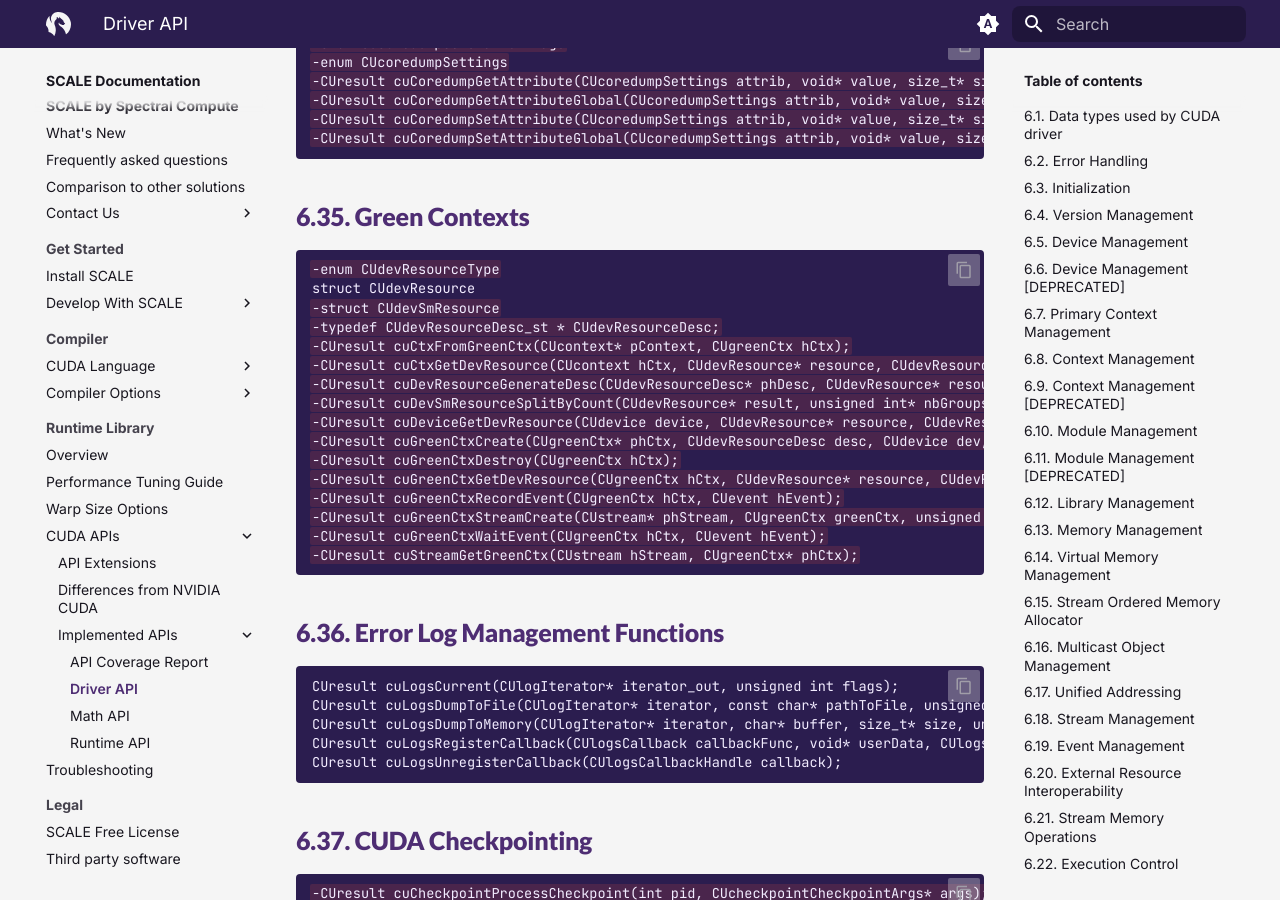
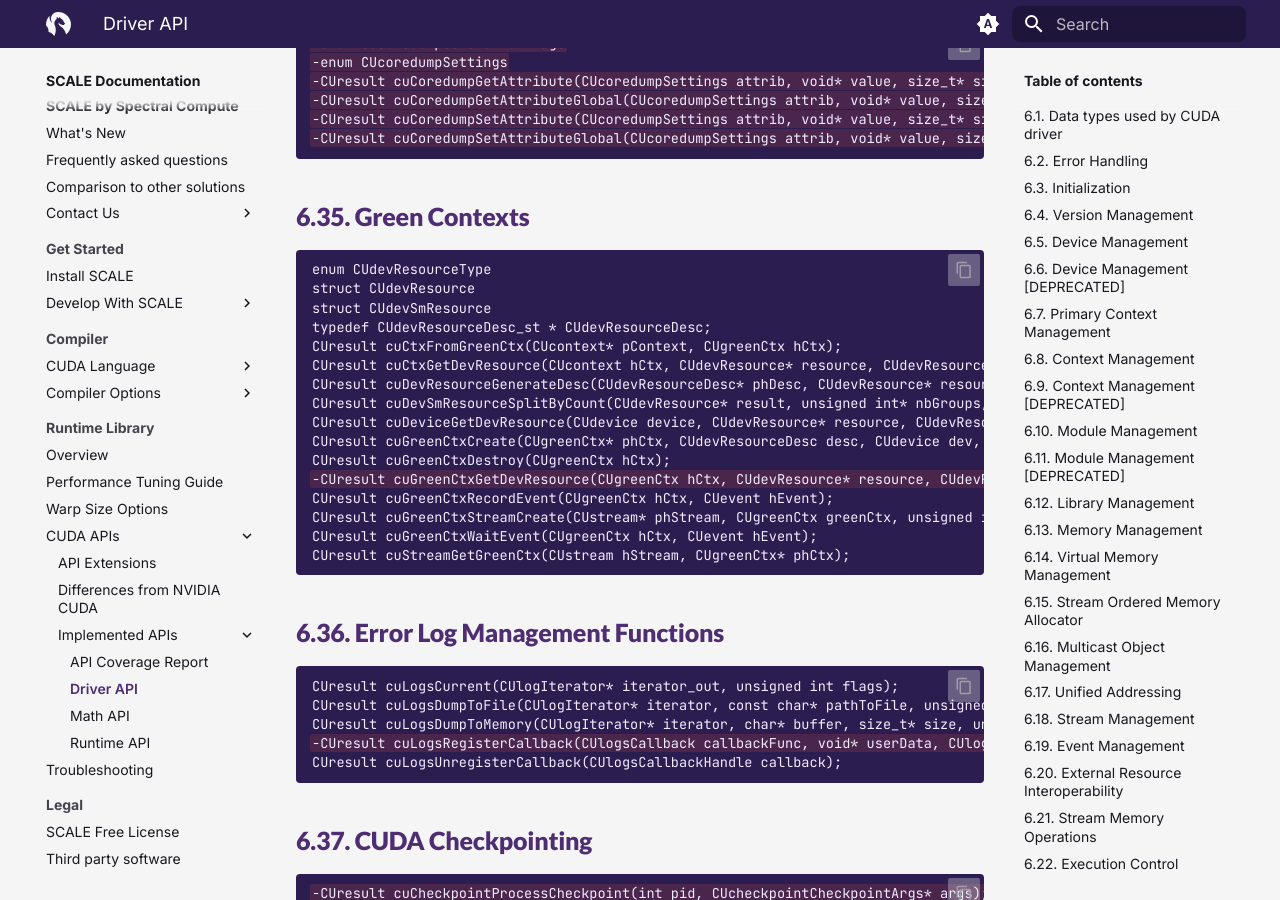
Before and after one commit to spectral-compute/scale-docs, an MkDocs documentation site: the page built from docs/manual/library/apidiff/driver-api.md, in a window 1280 px wide and 900 px high, scrolled down 17128 px. Built offline with MkDocs 1.6.1 and Material for MkDocs 9.7.7, drawn with Linux system fonts in a browser that asks for light colours; the version menu is left out.

````diff
--- a/docs/manual/library/apidiff/driver-api.md
+++ b/docs/manual/library/apidiff/driver-api.md
@@ -803,29 +803,29 @@ versions of the NVIDIA CUDA Driver API.
     ```
     ## [6.35. Green Contexts](https://docs.nvidia.com/cuda/archive/12.9.1/cuda-driver-api/group__CUDA__GREEN__CONTEXTS.html#group__CUDA__GREEN__CONTEXTS)
     ```diff
-    -enum CUdevResourceType
+    enum CUdevResourceType
     struct CUdevResource
-    -struct CUdevSmResource
-    -typedef CUdevResourceDesc_st * CUdevResourceDesc;
-    -CUresult cuCtxFromGreenCtx(CUcontext* pContext, CUgreenCtx hCtx);
-    -CUresult cuCtxGetDevResource(CUcontext hCtx, CUdevResource* resource, CUdevResourceType type);
-    -CUresult cuDevResourceGenerateDesc(CUdevResourceDesc* phDesc, CUdevResource* resources, unsigned int nbResources);
-    -CUresult cuDevSmResourceSplitByCount(CUdevResource* result, unsigned int* nbGroups, const CUdevResource* input, CUdevResource* remaining, unsigned int useFlags, unsigned int minCount);
-    -CUresult cuDeviceGetDevResource(CUdevice device, CUdevResource* resource, CUdevResourceType type);
-    -CUresult cuGreenCtxCreate(CUgreenCtx* phCtx, CUdevResourceDesc desc, CUdevice dev, unsigned int flags);
-    -CUresult cuGreenCtxDestroy(CUgreenCtx hCtx);
+    struct CUdevSmResource
+    typedef CUdevResourceDesc_st * CUdevResourceDesc;
+    CUresult cuCtxFromGreenCtx(CUcontext* pContext, CUgreenCtx hCtx);
+    CUresult cuCtxGetDevResource(CUcontext hCtx, CUdevResource* resource, CUdevResourceType type);
+    CUresult cuDevResourceGenerateDesc(CUdevResourceDesc* phDesc, CUdevResource* resources, unsigned int nbResources);
+    CUresult cuDevSmResourceSplitByCount(CUdevResource* result, unsigned int* nbGroups, const CUdevResource* input, CUdevResource* remaining, unsigned int useFlags, unsigned int minCount);
+    CUresult cuDeviceGetDevResource(CUdevice device, CUdevResource* resource, CUdevResourceType type);
+    CUresult cuGreenCtxCreate(CUgreenCtx* phCtx, CUdevResourceDesc desc, CUdevice dev, unsigned int flags);
+    CUresult cuGreenCtxDestroy(CUgreenCtx hCtx);
     -CUresult cuGreenCtxGetDevResource(CUgreenCtx hCtx, CUdevResource* resource, CUdevResourceType type);
-    -CUresult cuGreenCtxRecordEvent(CUgreenCtx hCtx, CUevent hEvent);
-    -CUresult cuGreenCtxStreamCreate(CUstream* phStream, CUgreenCtx greenCtx, unsigned int flags, int priority);
-    -CUresult cuGreenCtxWaitEvent(CUgreenCtx hCtx, CUevent hEvent);
-    -CUresult cuStreamGetGreenCtx(CUstream hStream, CUgreenCtx* phCtx);
+    CUresult cuGreenCtxRecordEvent(CUgreenCtx hCtx, CUevent hEvent);
+    CUresult cuGreenCtxStreamCreate(CUstream* phStream, CUgreenCtx greenCtx, unsigned int flags, int priority);
+    CUresult cuGreenCtxWaitEvent(CUgreenCtx hCtx, CUevent hEvent);
+    CUresult cuStreamGetGreenCtx(CUstream hStream, CUgreenCtx* phCtx);
     ```
     ## [6.36. Error Log Management Functions](https://docs.nvidia.com/cuda/archive/12.9.1/cuda-driver-api/group__CUDA__LOGS.html#group__CUDA__LOGS)
     ```diff
     CUresult cuLogsCurrent(CUlogIterator* iterator_out, unsigned int flags);
     CUresult cuLogsDumpToFile(CUlogIterator* iterator, const char* pathToFile, unsigned int flags);
     CUresult cuLogsDumpToMemory(CUlogIterator* iterator, char* buffer, size_t* size, unsigned int flags);
-    CUresult cuLogsRegisterCallback(CUlogsCallback callbackFunc, void* userData, CUlogsCallbackHandle* callback_out);
+    -CUresult cuLogsRegisterCallback(CUlogsCallback callbackFunc, void* userData, CUlogsCallbackHandle* callback_out);
     CUresult cuLogsUnregisterCallback(CUlogsCallbackHandle callback);
     ```
     ## [6.37. CUDA Checkpointing](https://docs.nvidia.com/cuda/archive/12.9.1/cuda-driver-api/group__CUDA__CHECKPOINT.html#group__CUDA__CHECKPOINT)
@@ -1700,30 +1700,30 @@ versions of the NVIDIA CUDA Driver API.
     ```
     ## [6.35. Green Contexts](https://docs.nvidia.com/cuda/archive/13.0.0/cuda-driver-api/group__CUDA__GREEN__CONTEXTS.html#group__CUDA__GREEN__CONTEXTS)
     ```diff
-    -enum CUdevResourceType
+    enum CUdevResourceType
     struct CUdevResource
-    -struct CUdevSmResource
-    -typedef CUdevResourceDesc_st * CUdevResourceDesc;
-    -CUresult cuCtxFromGreenCtx(CUcontext* pContext, CUgreenCtx hCtx);
-    -CUresult cuCtxGetDevResource(CUcontext hCtx, CUdevResource* resource, CUdevResourceType type);
-    -CUresult cuDevResourceGenerateDesc(CUdevResourceDesc* phDesc, CUdevResource* resources, unsigned int nbResources);
-    -CUresult cuDevSmResourceSplitByCount(CUdevResource* result, unsigned int* nbGroups, const CUdevResource* input, CUdevResource* remaining, unsigned int useFlags, unsigned int minCount);
-    -CUresult cuDeviceGetDevResource(CUdevice device, CUdevResource* resource, CUdevResourceType type);
-    -CUresult cuGreenCtxCreate(CUgreenCtx* phCtx, CUdevResourceDesc desc, CUdevice dev, unsigned int flags);
-    -CUresult cuGreenCtxDestroy(CUgreenCtx hCtx);
+    struct CUdevSmResource
+    typedef CUdevResourceDesc_st * CUdevResourceDesc;
+    CUresult cuCtxFromGreenCtx(CUcontext* pContext, CUgreenCtx hCtx);
+    CUresult cuCtxGetDevResource(CUcontext hCtx, CUdevResource* resource, CUdevResourceType type);
+    CUresult cuDevResourceGenerateDesc(CUdevResourceDesc* phDesc, CUdevResource* resources, unsigned int nbResources);
+    CUresult cuDevSmResourceSplitByCount(CUdevResource* result, unsigned int* nbGroups, const CUdevResource* input, CUdevResource* remaining, unsigned int useFlags, unsigned int minCount);
+    CUresult cuDeviceGetDevResource(CUdevice device, CUdevResource* resource, CUdevResourceType type);
+    CUresult cuGreenCtxCreate(CUgreenCtx* phCtx, CUdevResourceDesc desc, CUdevice dev, unsigned int flags);
+    CUresult cuGreenCtxDestroy(CUgreenCtx hCtx);
     -CUresult cuGreenCtxGetDevResource(CUgreenCtx hCtx, CUdevResource* resource, CUdevResourceType type);
-    -CUresult cuGreenCtxGetId(CUgreenCtx greenCtx, unsigned long long* greenCtxId);
-    -CUresult cuGreenCtxRecordEvent(CUgreenCtx hCtx, CUevent hEvent);
-    -CUresult cuGreenCtxStreamCreate(CUstream* phStream, CUgreenCtx greenCtx, unsigned int flags, int priority);
-    -CUresult cuGreenCtxWaitEvent(CUgreenCtx hCtx, CUevent hEvent);
-    -CUresult cuStreamGetGreenCtx(CUstream hStream, CUgreenCtx* phCtx);
+    CUresult cuGreenCtxGetId(CUgreenCtx greenCtx, unsigned long long* greenCtxId);
+    CUresult cuGreenCtxRecordEvent(CUgreenCtx hCtx, CUevent hEvent);
+    CUresult cuGreenCtxStreamCreate(CUstream* phStream, CUgreenCtx greenCtx, unsigned int flags, int priority);
+    CUresult cuGreenCtxWaitEvent(CUgreenCtx hCtx, CUevent hEvent);
+    CUresult cuStreamGetGreenCtx(CUstream hStream, CUgreenCtx* phCtx);
     ```
     ## [6.36. Error Log Management Functions](https://docs.nvidia.com/cuda/archive/13.0.0/cuda-driver-api/group__CUDA__LOGS.html#group__CUDA__LOGS)
     ```diff
     CUresult cuLogsCurrent(CUlogIterator* iterator_out, unsigned int flags);
     CUresult cuLogsDumpToFile(CUlogIterator* iterator, const char* pathToFile, unsigned int flags);
     CUresult cuLogsDumpToMemory(CUlogIterator* iterator, char* buffer, size_t* size, unsigned int flags);
-    CUresult cuLogsRegisterCallback(CUlogsCallback callbackFunc, void* userData, CUlogsCallbackHandle* callback_out);
+    -CUresult cuLogsRegisterCallback(CUlogsCallback callbackFunc, void* userData, CUlogsCallbackHandle* callback_out);
     CUresult cuLogsUnregisterCallback(CUlogsCallbackHandle callback);
     ```
     ## [6.37. CUDA Checkpointing](https://docs.nvidia.com/cuda/archive/13.0.0/cuda-driver-api/group__CUDA__CHECKPOINT.html#group__CUDA__CHECKPOINT)
````
Also changed, not shown: docs/manual/library/apidiff/runtime-api.md (+2 -2 lines).
